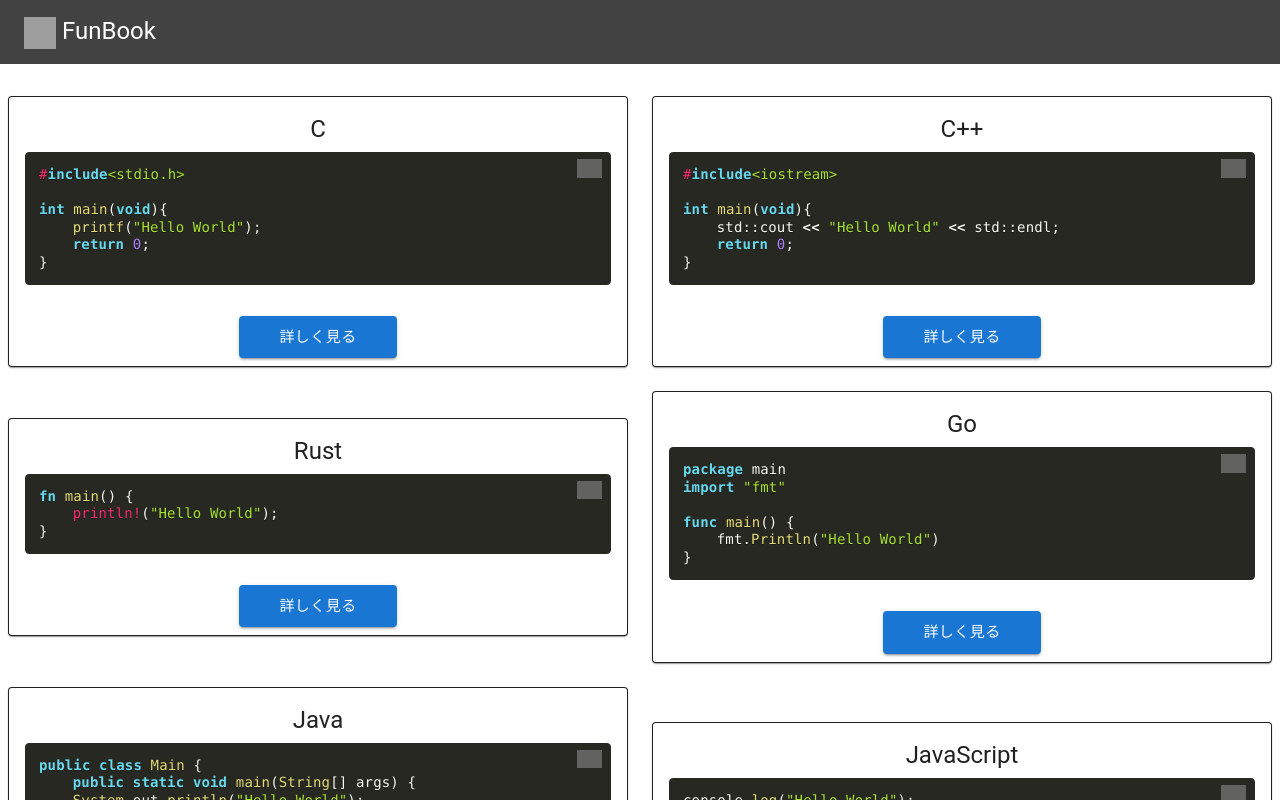
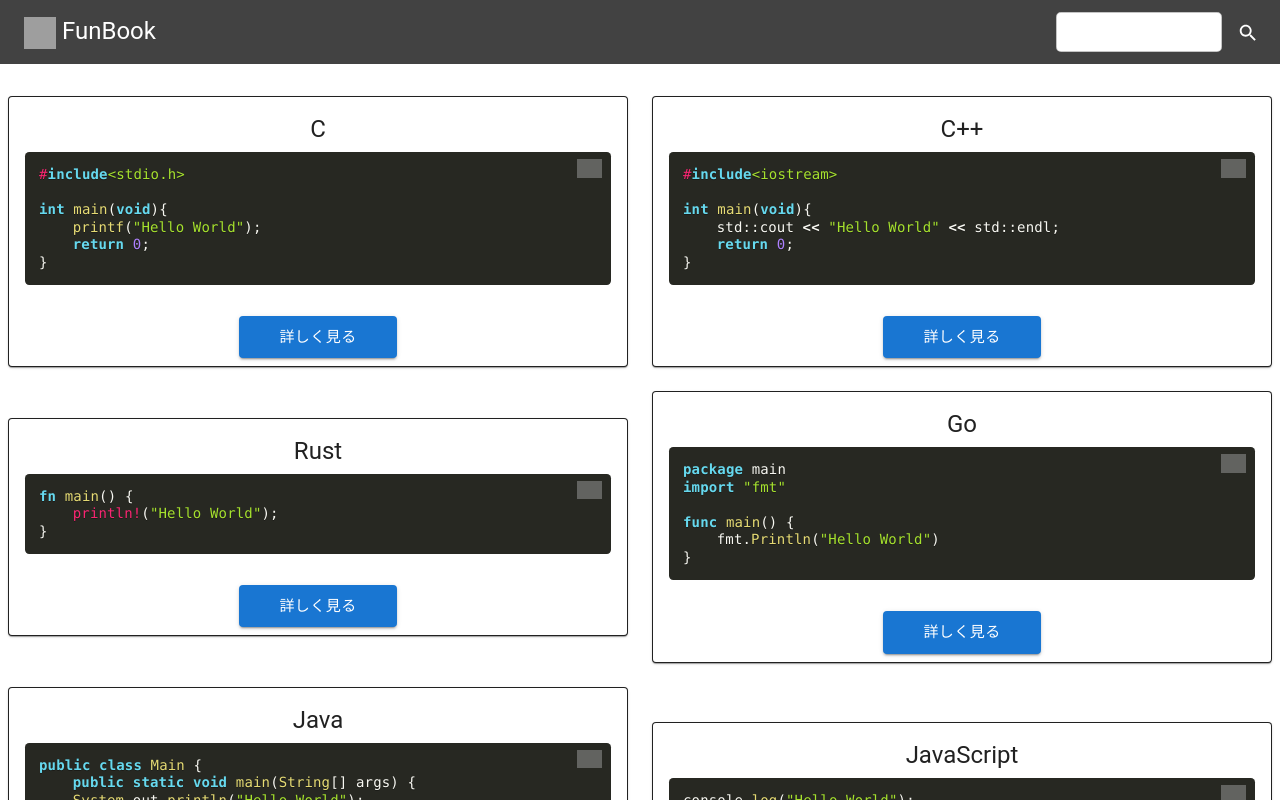
Before and after one commit to yashikota/funbook, a React (Vite) app: page / in a window 1280 px wide. Shown: the top 800 px of the page. Built offline with nearby package versions, Linux system fonts and the light colour scheme; grey boxes are pictures that could not be loaded.

Commit message:
add search

```diff
--- a/src/components/Header.tsx
+++ b/src/components/Header.tsx
@@ -1,7 +1,8 @@
-import { Link } from '@mui/material';
-import Box from '@mui/material/Box';
-import Toolbar from '@mui/material/Toolbar';
-import Typography from '@mui/material/Typography';
+import { Link, TextField, Button } from "@mui/material";
+import Box from "@mui/material/Box";
+import Toolbar from "@mui/material/Toolbar";
+import Typography from "@mui/material/Typography";
+import SearchIcon from "@mui/icons-material/Search";
 
 export const Header = () => {
     return (
@@ -34,6 +35,32 @@ export const Header = () => {
                         </Link>
                     </Typography>
 
+                    {/* 検索バー */}
+                    <TextField
+                        sx={{
+                            backgroundColor: "white",
+                            borderRadius: "5px",
+                            width: "13vw",
+                        }}
+                        id="search"
+                        variant="outlined"
+                        size="small"
+                    />
+                    <Button
+                        sx={{
+                            color: "white",
+                            borderRadius: "5px",
+                            ml: 1,
+                            width: "2vw",
+                            display: "inline-block",
+                            minHeight: 0,
+                            minWidth: 0,
+                        }}
+                        size="large"
+                        startIcon={<SearchIcon />}
+                        style={{ height: "2.3rem" }}
+                    >
+                    </Button>
                 </Toolbar>
             </Box>
         </>
```
